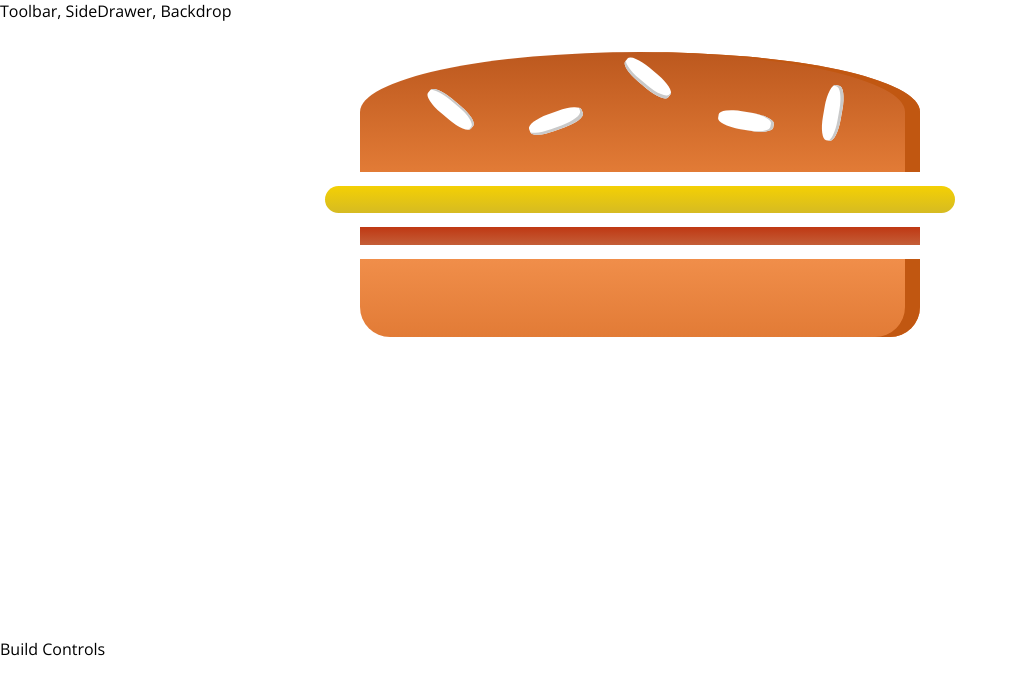
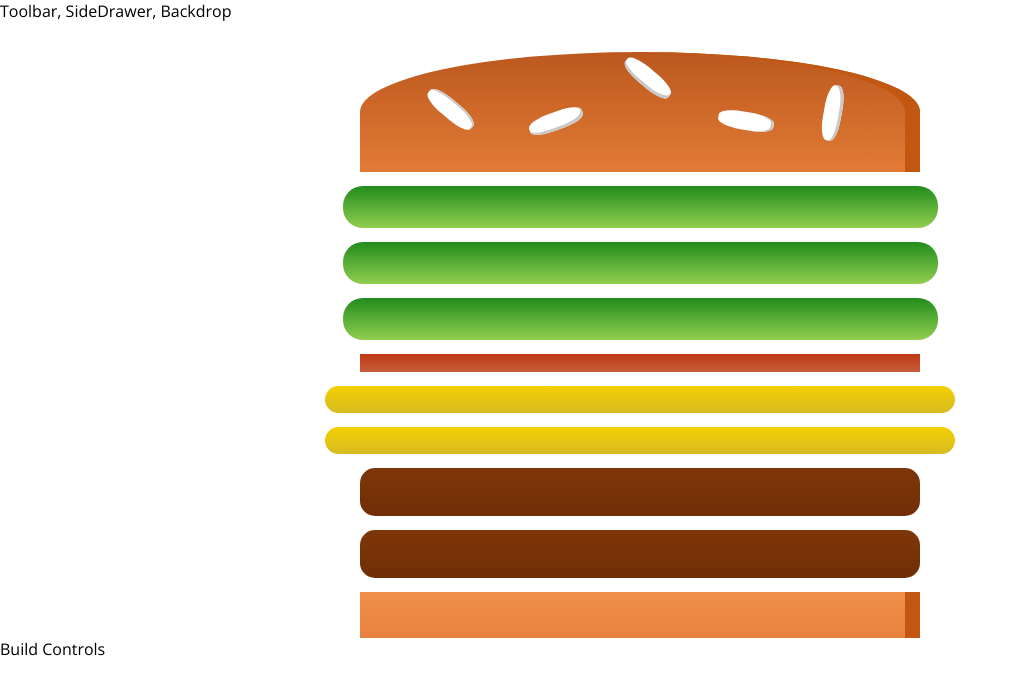
Before and after one commit to Actireon/burger, a React app: page / in a window 1280 px wide. Shown: the top 694 px of the page, without its empty margins (0-1018 px from the left). Built offline with nearby package versions, Linux system fonts and the light colour scheme.

Commit message:
added-state-manipulations

```diff
--- a/src/components/Burger/Burger.js
+++ b/src/components/Burger/Burger.js
@@ -4,14 +4,21 @@
 import BurgerIngredient from './BurgerIngredient/BurgerIngredient';
 
 const burger = props => {
+    const transformedIngredients = Object.keys(props.ingredients)
+        .map(ingrKey => {
+            return [...Array(props.ingredients[ingrKey])].map((_, i) => {
+               return <BurgerIngredient key={ingrKey + i} type={ingrKey} />
+            })
+        });
+
     return (
         <div className={classes.Burger}>
             <BurgerIngredient type="bread-top"/>
-            <BurgerIngredient type="cheese"/>
-            <BurgerIngredient type="bacon"/>
+            {transformedIngredients}
             <BurgerIngredient type="bread-bottom"/>
         </div>
     );
+
 };
 
 export default burger;
--- a/src/containers/BurgerBuilder/BurgerBuilder.js
+++ b/src/containers/BurgerBuilder/BurgerBuilder.js
@@ -4,10 +4,19 @@
 import Burger from '../../components/Burger/Burger';
 
 class BurgerBuilder extends Component {
+    state = {
+        ingredients: {
+            salad: 3,
+            bacon: 1,
+            cheese: 2,
+            meat: 2
+        }
+    }
+
     render() {
         return (
             <Aux>
-                <Burger />
+                <Burger ingredients={this.state.ingredients}/>
                 <div>Build Controls</div>
             </Aux>
         );
```
